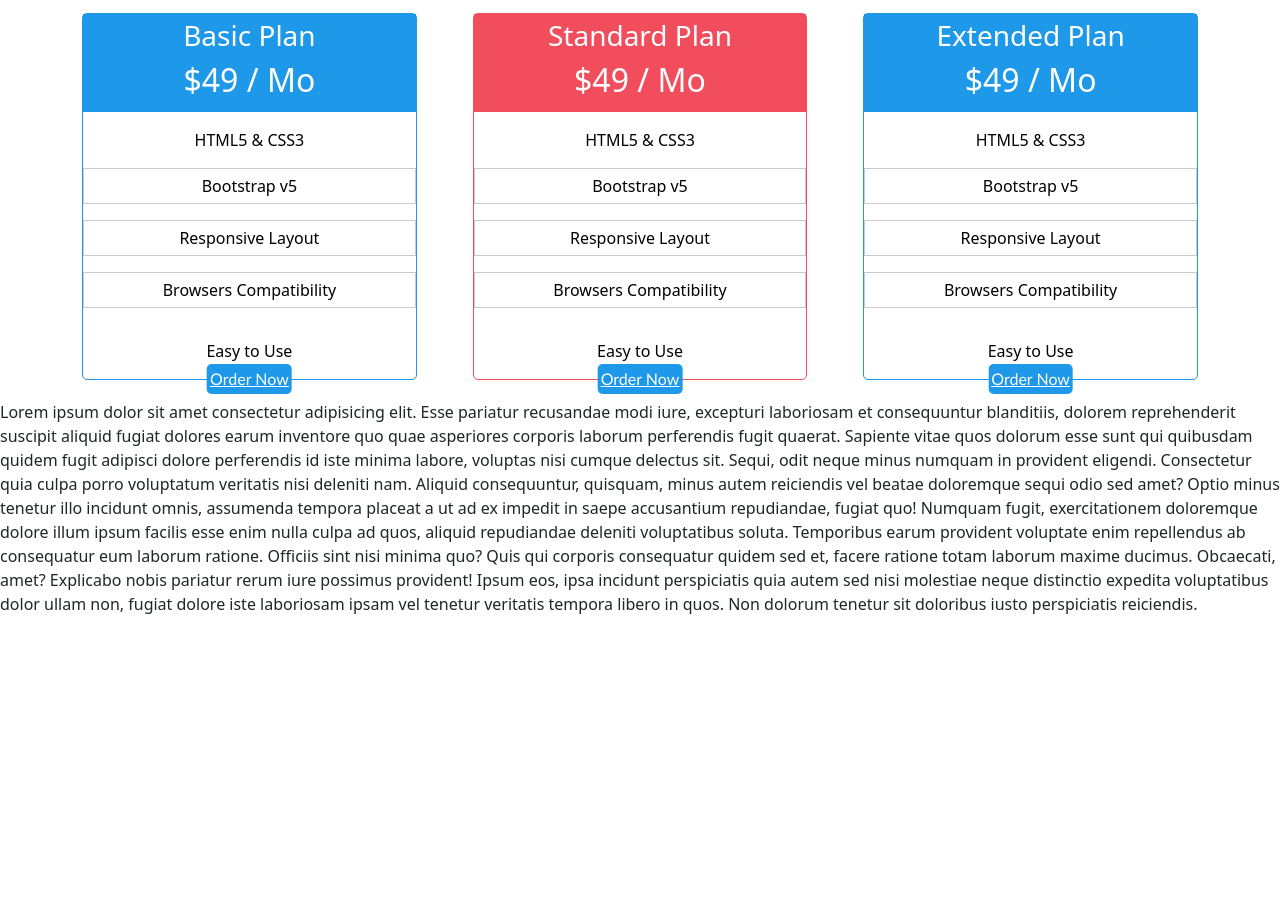
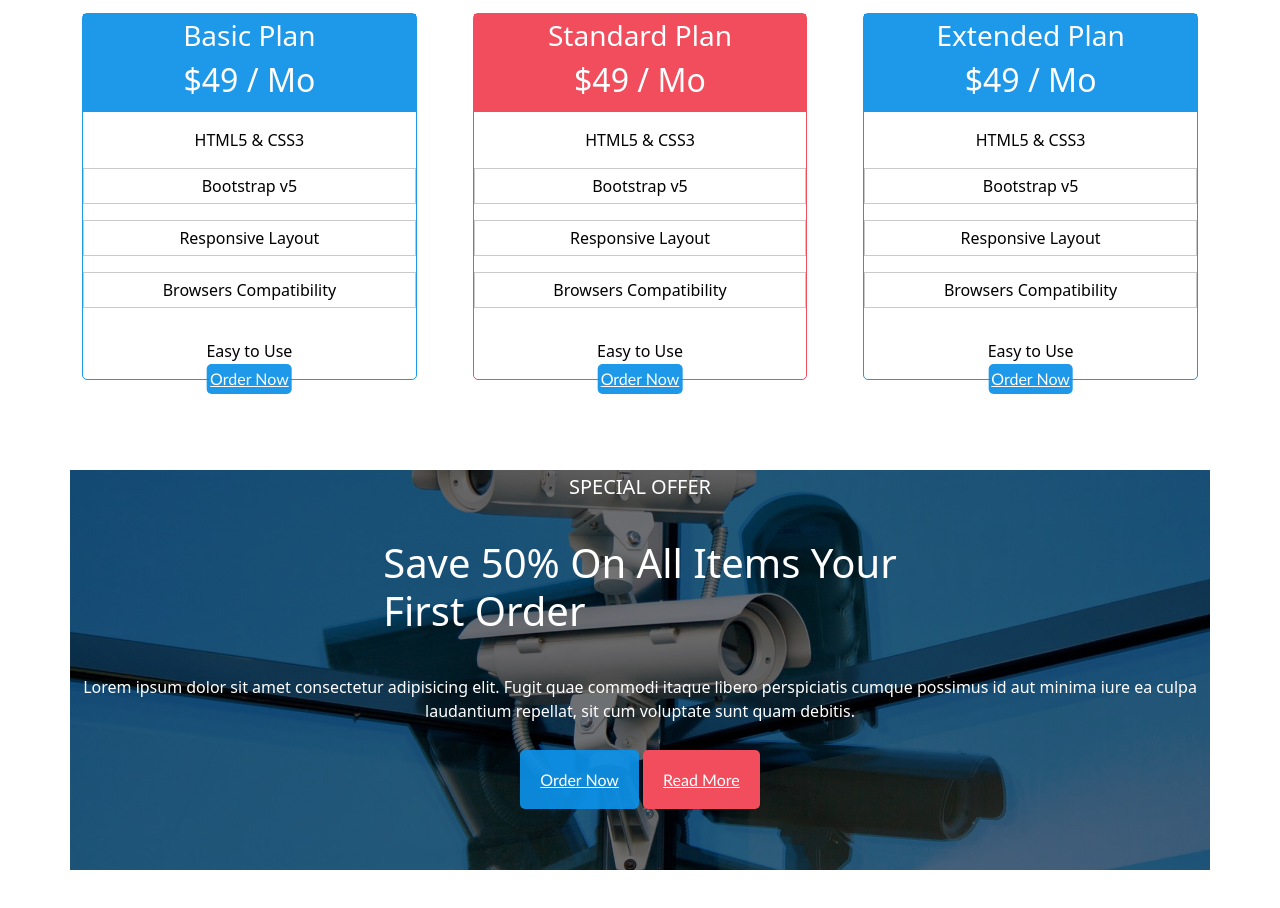
Before and after one commit to ferfit/practica1, a plain HTML site: page index.html in a window 1280 px wide. Shown: the part 2510-3418 px from the top of the page. Before the commit the page ends 3142 px from the top, so only its background shows below. Drawn offline with nearby package versions, Linux system fonts and the light colour scheme.

Commit message:
quinta section casi terminada

```diff
--- a/css/estilos.css
+++ b/css/estilos.css
@@ -337,6 +337,64 @@ font-family: Georgia, 'Times New Roman', Times, serif;
     font-family: 'Gill Sans', 'Gill Sans MT', Calibri, 'Trebuchet MS', sans-serif;
 }
 
+/*------------------------------------ QUINTA SECTION ----------------------------------------------------------------*/
+
+.container-quinta-section{
+    margin: 70px;
+    background-image: linear-gradient(
+        0deg,
+        rgba(0,0,0,0.5),
+        rgba(0,0,0,0.5)
+    )
+    ,url('/img/banner.jpg');
+    height: 400px;
+    background-position: center;
+    background-size: cover;
+}
+
+.banner-quinta-subtitulo{
+    color: white;
+    padding: 5px 0px;
+    display: flex;
+    justify-content: center;
+}
+
+.banner-quinta-titulo{
+    color: white;
+    padding: 5px 0px;
+    display: flex;
+    justify-content: center;
+    margin: 30px;
+}
+
+.parrafo{
+    padding: 5px;
+    justify-content: center;
+    color: white;
+    text-align: center;
+}
+
+.banner-quinta-buttons{
+    align-items: center;
+    position: relative;
+    text-align: center;
+    margin: 40px;
+}
+
+.banner-quinta-button1 {
+    background-color: rgba(12, 144, 231, 0.925);
+    border-radius: 5px;
+    color: white;
+    padding: 20px 20px 20px 20px;
+    font-family: 'Gill Sans', 'Gill Sans MT', Calibri, 'Trebuchet MS', sans-serif;
+}
+.banner-quinta-button2{
+    background-color: #F14D5D;
+    border-radius: 5px;
+    color: white;
+    padding: 20px 20px 20px 20px;
+    font-family: 'Gill Sans', 'Gill Sans MT', Calibri, 'Trebuchet MS', sans-serif;
+}
 /*--------------------------------------------------------------------------------------------------------------------------*/
 /*----------------------------------------------- BREAKSPOINTS -------------------------------------------------------------*/
 /*--------------------------------------------------------------------------------------------------------------------------*/
--- a/index.html
+++ b/index.html
@@ -219,7 +219,21 @@
 
     </section>
 
-    <p>Lorem ipsum dolor sit amet consectetur adipisicing elit. Esse pariatur recusandae modi iure, excepturi laboriosam et consequuntur blanditiis, dolorem reprehenderit suscipit aliquid fugiat dolores earum inventore quo quae asperiores corporis laborum perferendis fugit quaerat. Sapiente vitae quos dolorum esse sunt qui quibusdam quidem fugit adipisci dolore perferendis id iste minima labore, voluptas nisi cumque delectus sit. Sequi, odit neque minus numquam in provident eligendi. Consectetur quia culpa porro voluptatum veritatis nisi deleniti nam. Aliquid consequuntur, quisquam, minus autem reiciendis vel beatae doloremque sequi odio sed amet? Optio minus tenetur illo incidunt omnis, assumenda tempora placeat a ut ad ex impedit in saepe accusantium repudiandae, fugiat quo! Numquam fugit, exercitationem doloremque dolore illum ipsum facilis esse enim nulla culpa ad quos, aliquid repudiandae deleniti voluptatibus soluta. Temporibus earum provident voluptate enim repellendus ab consequatur eum laborum ratione. Officiis sint nisi minima quo? Quis qui corporis consequatur quidem sed et, facere ratione totam laborum maxime ducimus. Obcaecati, amet? Explicabo nobis pariatur rerum iure possimus provident! Ipsum eos, ipsa incidunt perspiciatis quia autem sed nisi molestiae neque distinctio expedita voluptatibus dolor ullam non, fugiat dolore iste laboriosam ipsam vel tenetur veritatis tempora libero in quos. Non dolorum tenetur sit doloribus iusto perspiciatis reiciendis.</p>
+    <!---------------------------------------------------------------------- QUINTA SECTION --------------------------------------------------------------------------------->
+    <section class="quinta-section">
+        <div class="container-quinta-section">
+            <h5 class="banner-quinta-subtitulo">SPECIAL OFFER</h5>
+            <h1 class="banner-quinta-titulo">Save 50% On All Items Your <br> First Order</h1>
+            <p class="parrafo">Lorem ipsum dolor sit amet consectetur adipisicing elit. Fugit quae commodi itaque libero perspiciatis cumque possimus id aut minima iure ea culpa laudantium repellat, sit cum voluptate sunt quam debitis.</p>
+            <div class="banner-quinta-buttons">
+                <a href="" class="banner-quinta-button1">Order Now</a>
+                <a href="" class="banner-quinta-button2">Read More</a>
+            </div>
+
+        </div>
+    </section>
+
+
 
     <script src="https://cdn.jsdelivr.net/npm/bootstrap@5.3.0-alpha1/dist/js/bootstrap.bundle.min.js" integrity="sha384-w76AqPfDkMBDXo30jS1Sgez6pr3x5MlQ1ZAGC+nuZB+EYdgRZgiwxhTBTkF7CXvN" crossorigin="anonymous"></script>
 </body>
```
